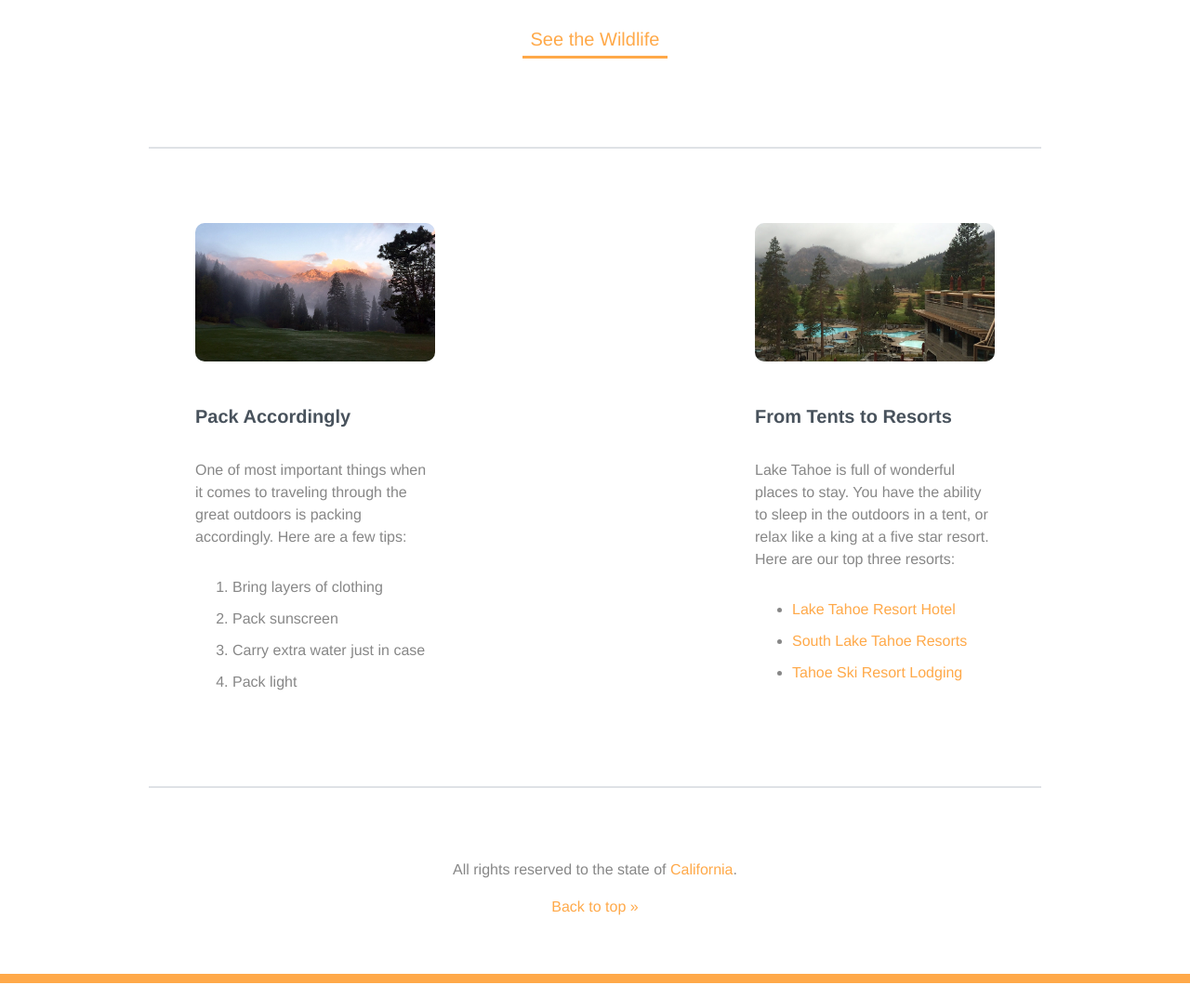
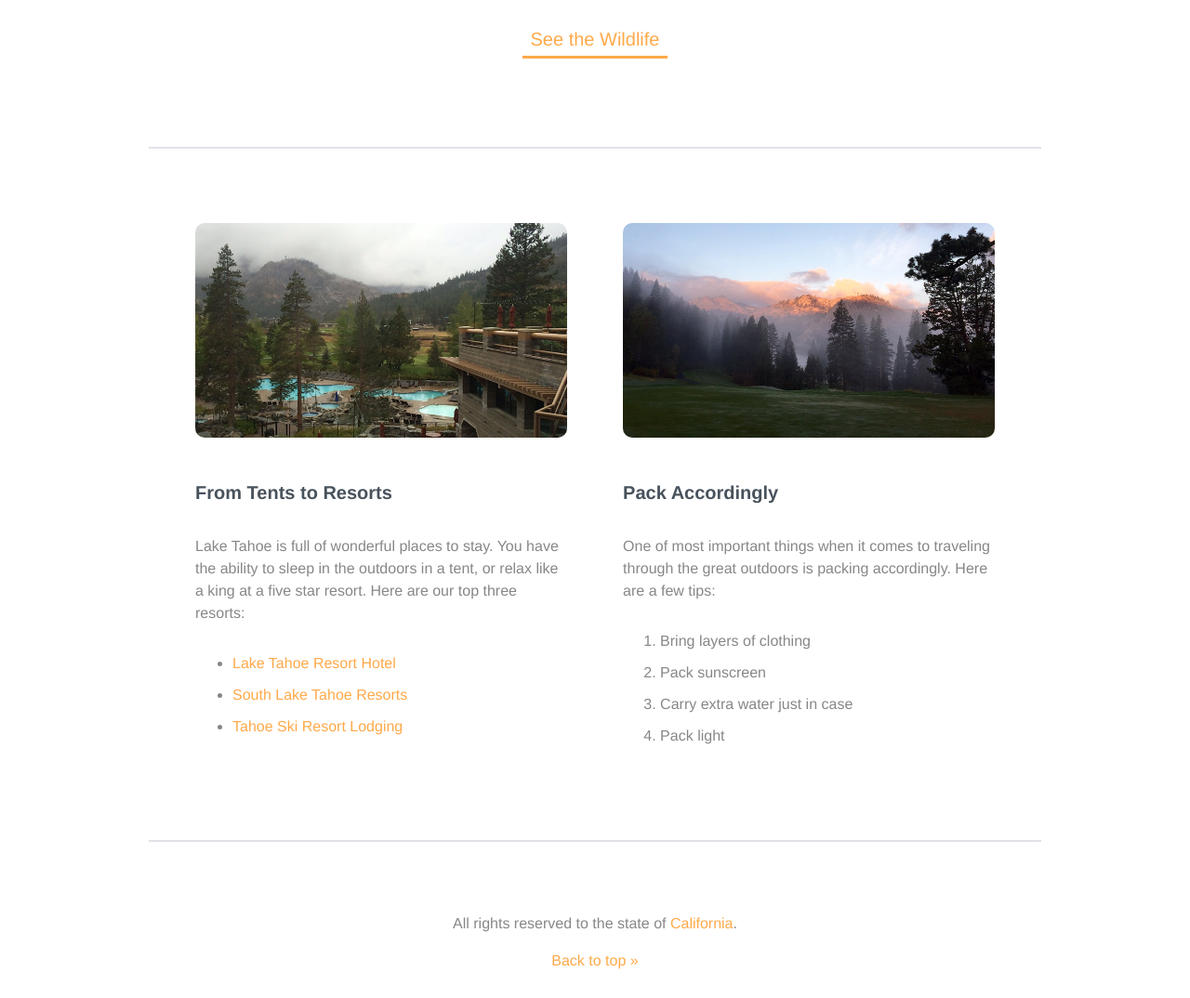
Before and after one commit to zaraki12345/zaraki12345.github.io, a PHP site: page /Projekt2/index.html in a window 1280 px wide. Shown: the part 1743-2817 px from the top of the page at 93% size. Run offline with PHP 8.4, Linux system fonts and the light colour scheme.

Commit message:
Poprawka contentu

```diff
--- a/Projekt2/index.html
+++ b/Projekt2/index.html
@@ -39,7 +39,7 @@
   </div><!-- End .primary-content -->
 
   <div class="secondary-content t-border group">
-      <div class="resorts">
+      <div class="resorts-main">
           <img src="img/resort.jpg" alt="Resort">
           <h3>From Tents to Resorts</h3>
           <p>
@@ -52,7 +52,7 @@
           </ul>
       </div>
 
-      <div class="tips">
+      <div class="tips-main">
           <img src="img/mtn-landscape.jpg" alt="Mountain Landscape">
           <h3>Pack Accordingly</h3>
           <p>
--- a/Projekt2/style/style.css
+++ b/Projekt2/style/style.css
@@ -197,7 +197,16 @@ a:active {
 }
 
 /* Floated Columns ------------------ */
-
+.resorts-main,
+.tips-main{
+    width:46.5%;
+}
+.resorts-main{
+    float: left;
+}
+.tips-main{
+    float: right;
+}
 .resorts,
 .tips,
 .whitebear{
```
